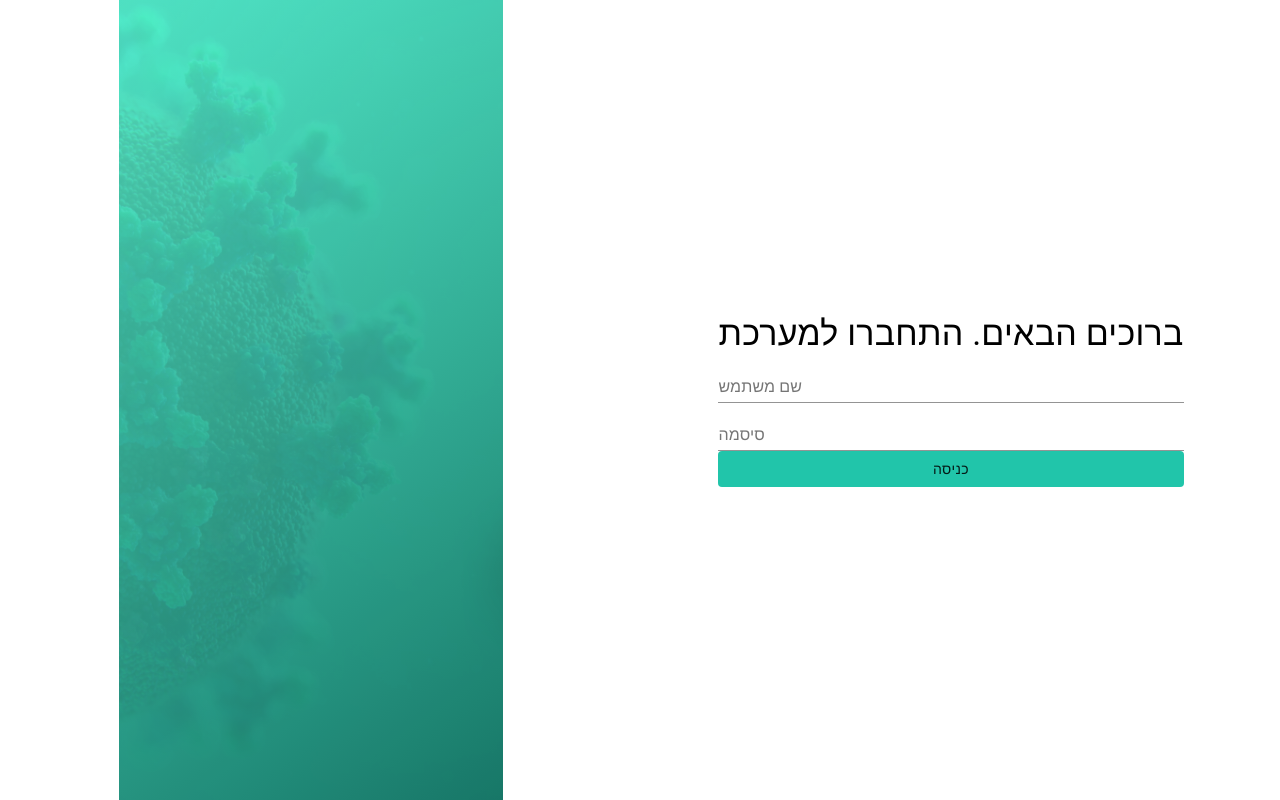
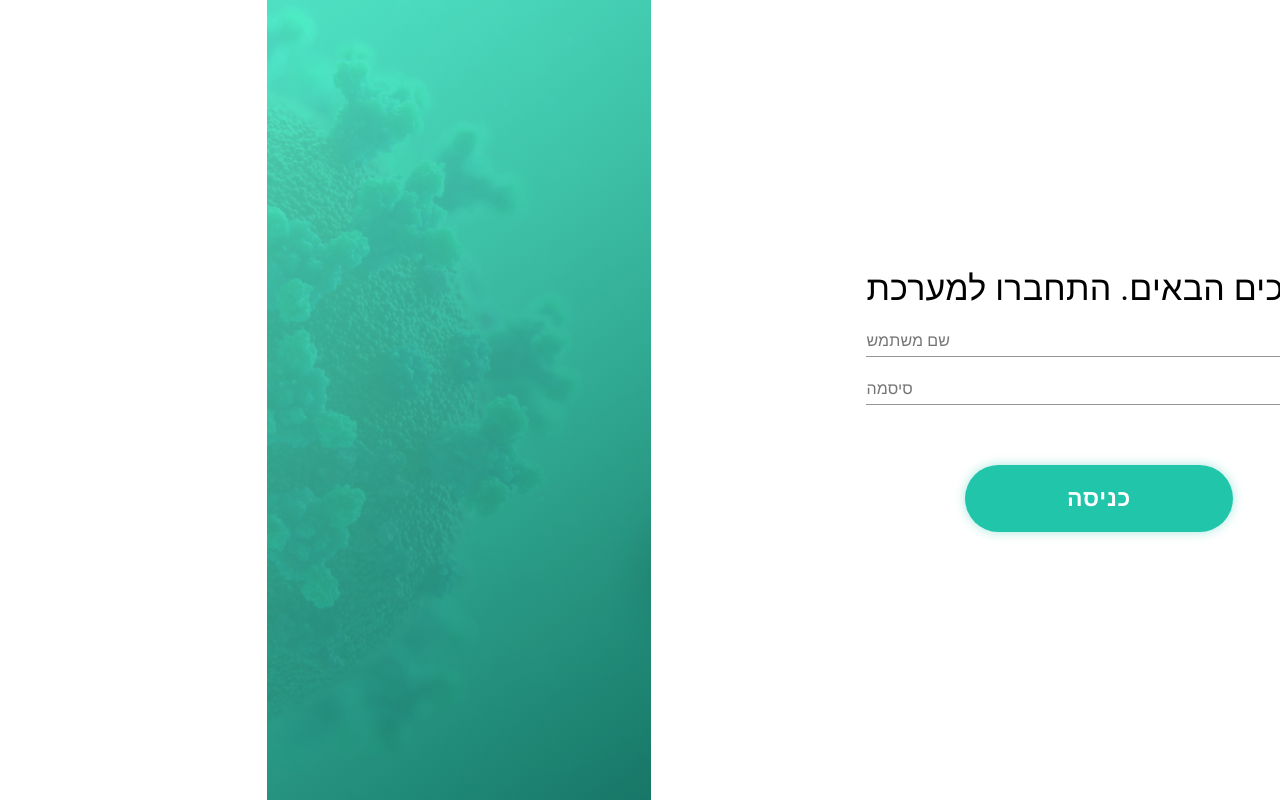
Before and after one commit to hackorona/CncSystem, a React (Create React App) app in the folder frontend/: page / in a window 1280 px wide. Built offline with nearby package versions, Linux system fonts and the light colour scheme; what jss-rtl would draw is missing.

Commit message:
[INFRA] Add emotion styling

```diff
--- a/frontend/package.json
+++ b/frontend/package.json
@@ -3,6 +3,7 @@
   "version": "0.1.0",
   "private": true,
   "dependencies": {
+    "@emotion/core": "^10.0.28",
     "@material-ui/core": "^4.9.8",
     "@testing-library/jest-dom": "^4.2.4",
     "@testing-library/react": "^9.3.2",
--- /dev/null
+++ b/frontend/src/components/StyledButton.js
@@ -0,0 +1,25 @@
+/** @jsx jsx */
+import React from 'react';
+import { Button } from '@material-ui/core';
+import { jsx } from '@emotion/core'
+
+const styles = {
+  button: {
+    height: 67,
+    color: '#fff',
+    fontSize: 23,
+    fontWeight: 'bold',
+    letterSpacing: '0.03em',
+    boxShadow: '0px 0px 11px rgba(33, 197, 170, 0.4)',
+    borderRadius: 66,
+    minWidth: 268,
+  }
+};
+
+export const StyledButton = (props) => {
+  return (
+    <Button {...props} css={styles.button}>
+      {props.children}
+    </Button>
+  )
+};
--- a/frontend/src/components/login.js
+++ b/frontend/src/components/login.js
@@ -1,7 +1,8 @@
 import React from 'react';
-import { FormGroup, TextField, Button, Typography } from '@material-ui/core';
+import { FormGroup, TextField, Typography } from '@material-ui/core';
 import corona_bg from '../images/corona_bg.jpg';
 import { strings } from '../strings/strings';
+import { StyledButton } from './StyledButton';
 
 const styles = {
   container: {
@@ -30,7 +31,7 @@ const styles = {
     backgroundSize: 'cover',
     opacity: 0.17,
   },
-  imageOverlay:   {
+  imageOverlay: {
     width: '100%',
     height: '100%',
     position: 'absolute',
@@ -39,6 +40,10 @@ const styles = {
     background: 'linear-gradient(144.74deg, #187C6A 0%, #55F2CE 99.99%, #68FFDC 100%)',
     mixBlendMode: 'multiply',
     transform: 'rotate(-180deg)',
+  },
+  button: {
+    marginTop: 60,
+    alignSelf: 'center'
   }
 };
 
@@ -46,15 +51,18 @@ export const Login = () => (
   <div style={styles.container}>
     <div style={styles.form}>
       <FormGroup style={styles.formInner}>
-        <Typography variant="h4">{strings.login.title}</Typography>
+        <Typography variant="h4">
+          {strings.login.titleMain} {strings.login.titleSub}
+        </Typography>
         <TextField label={strings.login.username}/>
         <TextField label={strings.login.password}/>
-        <Button
+        <StyledButton
           variant="contained"
           color="primary"
-          disableElevation>
+          disableElevation
+          style={styles.button}>
             {strings.login.submit}
-        </Button>
+        </StyledButton>
       </FormGroup>
     </div>
     <div style={styles.imageContainer}>
--- a/frontend/src/strings/strings.js
+++ b/frontend/src/strings/strings.js
@@ -1,6 +1,7 @@
 export const strings = {
   login: {
-    title: "ברוכים הבאים. התחברו למערכת",
+    titleMain: "ברוכים הבאים.",
+    titleSub: "התחברו למערכת",
     username: "שם משתמש",
     password: "סיסמה",
     submit: "כניסה",
```
Also changed, not shown: 1 other file (tests, documents, lock files or other folders).
